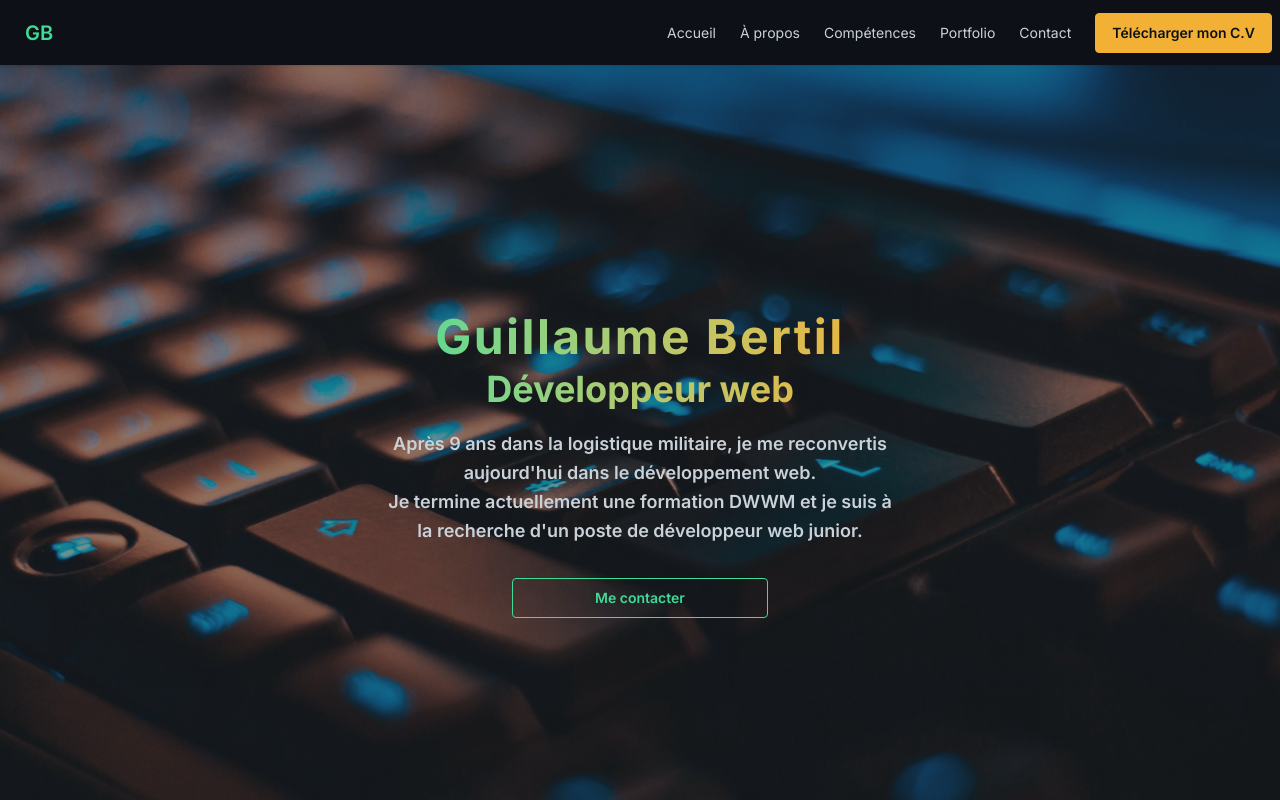
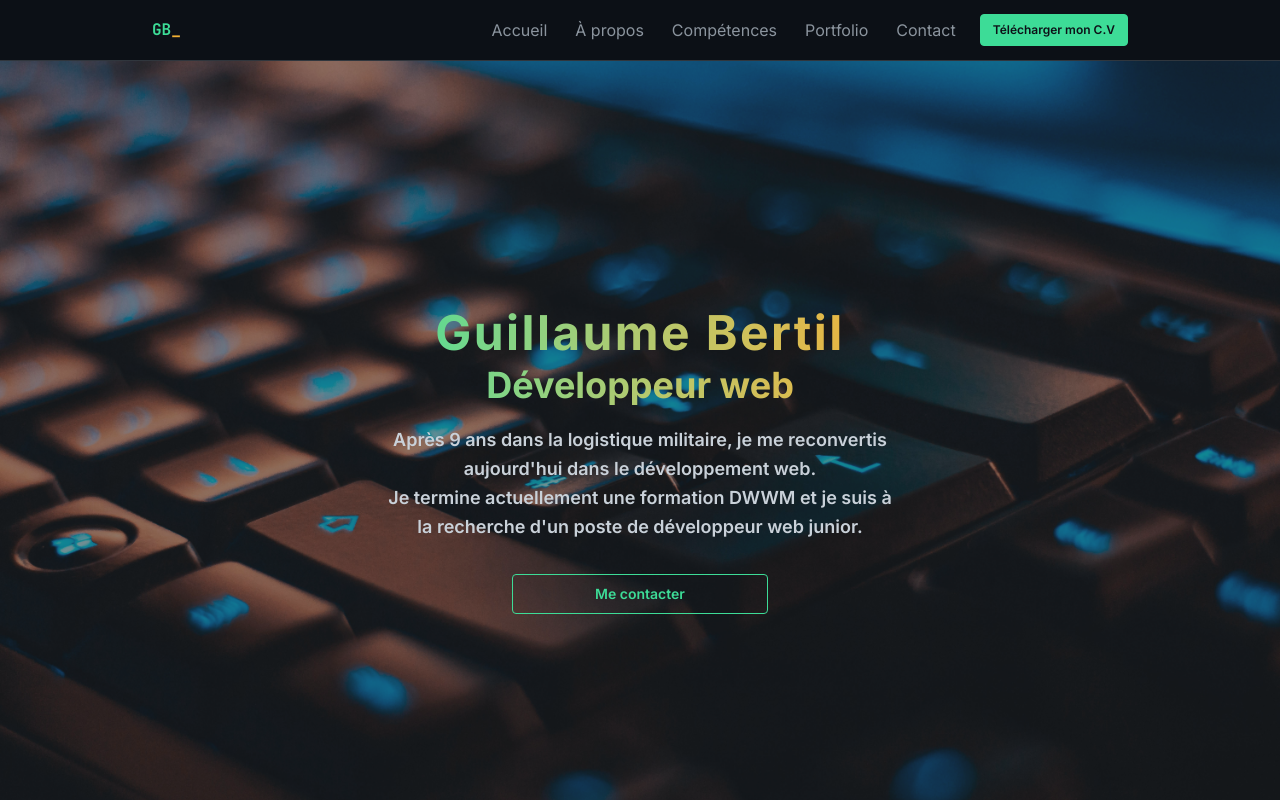
Before and after one commit to guillaumebertil/portfolio, a React (Vite) app: page / in a window 1280 px wide. Shown: the top 800 px of the page. Built offline with nearby package versions, Linux system fonts and the light colour scheme.

Commit message:
feat: nouvel en-tête avec menu mobile accessible et effets de survol
Co-Authored-By: Claude Opus 5.5 <noreply@anthropic.com>

```diff
--- a/src/App.css
+++ b/src/App.css
@@ -52,3 +52,58 @@
     --color-heading: #f0f6fc;
     --color-muted: #8b949e;
 }
+
+/* Effets de survol partagés (ils s'appliquent aussi au focus clavier) */
+@layer components {
+    /* Bouton : léger soulèvement et halo vert */
+    .btn-lift {
+        transition: transform 0.2s ease, box-shadow 0.2s ease, background-color 0.2s ease,
+            border-color 0.2s ease, color 0.2s ease;
+    }
+    .btn-lift:hover,
+    .btn-lift:focus-visible {
+        transform: translateY(-2px);
+        box-shadow: 0 0 0 4px color-mix(in oklab, var(--color-primary) 18%, transparent);
+    }
+
+    /* Lien : soulignement qui se dessine de gauche à droite, texte qui passe en ambre */
+    .link-draw {
+        text-decoration: none;
+        background-image: linear-gradient(currentColor, currentColor);
+        background-size: 0 1px;
+        background-repeat: no-repeat;
+        background-position: 0 100%;
+        transition: background-size 0.2s ease, color 0.2s ease;
+    }
+    .link-draw:hover,
+    .link-draw:focus-visible {
+        background-size: 100% 1px;
+        color: var(--color-secondary);
+    }
+
+    /* Lien de navigation : texte qui s'éclaircit et barre verte dessous */
+    .nav-link {
+        position: relative;
+        transition: color 0.2s ease;
+    }
+    .nav-link::after {
+        content: "";
+        position: absolute;
+        left: 0.75rem;
+        right: 0.75rem;
+        bottom: 0.25rem;
+        height: 2px;
+        background: var(--color-primary);
+        transform: scaleX(0);
+        transform-origin: left;
+        transition: transform 0.2s ease;
+    }
+    .nav-link:hover,
+    .nav-link:focus-visible {
+        color: var(--color-heading);
+    }
+    .nav-link:hover::after,
+    .nav-link:focus-visible::after {
+        transform: scaleX(1);
+    }
+}
--- a/src/components/Header.jsx
+++ b/src/components/Header.jsx
@@ -1,39 +1,63 @@
+import { useRef } from 'react'
+
+const links = [
+    { href: '#', label: 'Accueil' },
+    { href: '#about', label: 'À propos' },
+    { href: '#competences', label: 'Compétences' },
+    { href: '#portfolio', label: 'Portfolio' },
+    { href: '#contact', label: 'Contact' },
+]
+
+const cvLink = '/guillaume_bertil_cv.pdf'
+
 export default function Header() {
+    // <details> gère nativement l'ouverture du menu mobile (clic, clavier).
+    // On le referme à la main après un clic sur un lien.
+    const mobileMenuRef = useRef(null)
+
+    function closeMobileMenu() {
+        mobileMenuRef.current.open = false
+    }
+
     return (
-        <header className="navbar bg-base-100 shadow-sm sticky top-0 z-50">
-            <div className="flex-1">
-                <a href="#" className="btn btn-ghost text-xl text-primary">GB</a>
-            </div>
+        <header className="sticky top-0 z-50 border-b border-base-300 bg-base-100/95 backdrop-blur">
+            <div className="mx-auto flex max-w-5xl items-center justify-between gap-3 px-4 py-2 sm:px-6">
+                <a href="#" className="font-mono text-base font-bold text-primary">
+                    GB<span className="text-secondary" aria-hidden="true">_</span>
+                </a>
 
-            {/* Menu desktop */}
-            <div className="hidden lg:flex flex-none items-center gap-2">
-                <ul className="menu menu-horizontal px-1">
-                    <li><a href="#">Accueil</a></li>
-                    <li><a href="#about">À propos</a></li>
-                    <li><a href="#competences">Compétences</a></li>
-                    <li><a href="#portfolio">Portfolio</a></li>
-                    <li><a href="#contact">Contact</a></li>
-                </ul>
-                <a href="/guillaume_bertil_cv.pdf" download className="btn btn-accent">Télécharger mon C.V</a>
-            </div>
+                {/* Menu desktop */}
+                <nav aria-label="Navigation principale" className="hidden items-center gap-1 lg:flex">
+                    {links.map((link) => (
+                        <a key={link.label} href={link.href} className="nav-link px-3 py-2.5 text-muted">
+                            {link.label}
+                        </a>
+                    ))}
+                    <a href={cvLink} download className="btn btn-primary btn-sm btn-lift ml-2">
+                        Télécharger mon C.V
+                    </a>
+                </nav>
 
-            {/* Menu mobile */}
-            <div className="lg:hidden">
-                <div className="dropdown dropdown-end">
-                    <label tabIndex={0} className="btn btn-ghost">
-                        <svg xmlns="http://www.w3.org/2000/svg" className="h-6 w-6" fill="none" viewBox="0 0 24 24" stroke="currentColor">
+                {/* Menu mobile */}
+                <details ref={mobileMenuRef} className="dropdown dropdown-end lg:hidden">
+                    <summary className="btn btn-ghost btn-square" aria-label="Ouvrir le menu">
+                        <svg xmlns="http://www.w3.org/2000/svg" className="h-6 w-6" fill="none" viewBox="0 0 24 24" stroke="currentColor" aria-hidden="true">
                             <path strokeLinecap="round" strokeLinejoin="round" strokeWidth="2" d="M4 6h16M4 12h16M4 18h16" />
                         </svg>
-                    </label>
-                    <ul tabIndex={0} className="dropdown-content menu bg-base-100 rounded-box z-50 w-52 p-2 shadow">
-                        <li><a href="#">Accueil</a></li>
-                        <li><a href="#about">À propos</a></li>
-                        <li><a href="#competences">Compétences</a></li>
-                        <li><a href="#portfolio">Portfolio</a></li>
-                        <li><a href="#contact">Contact</a></li>
-                        <li><a href="/guillaume_bertil_cv.pdf" download>Télécharger mon C.V</a></li>
-                    </ul>
-                </div>
+                    </summary>
+                    <nav aria-label="Navigation mobile">
+                        <ul className="dropdown-content menu z-50 mt-2 w-56 rounded-box border border-base-300 bg-base-200 p-2" onClick={closeMobileMenu}>
+                            {links.map((link) => (
+                                <li key={link.label}>
+                                    <a href={link.href}>{link.label}</a>
+                                </li>
+                            ))}
+                            <li>
+                                <a href={cvLink} download className="text-primary">Télécharger mon C.V</a>
+                            </li>
+                        </ul>
+                    </nav>
+                </details>
             </div>
         </header>
     )
```
